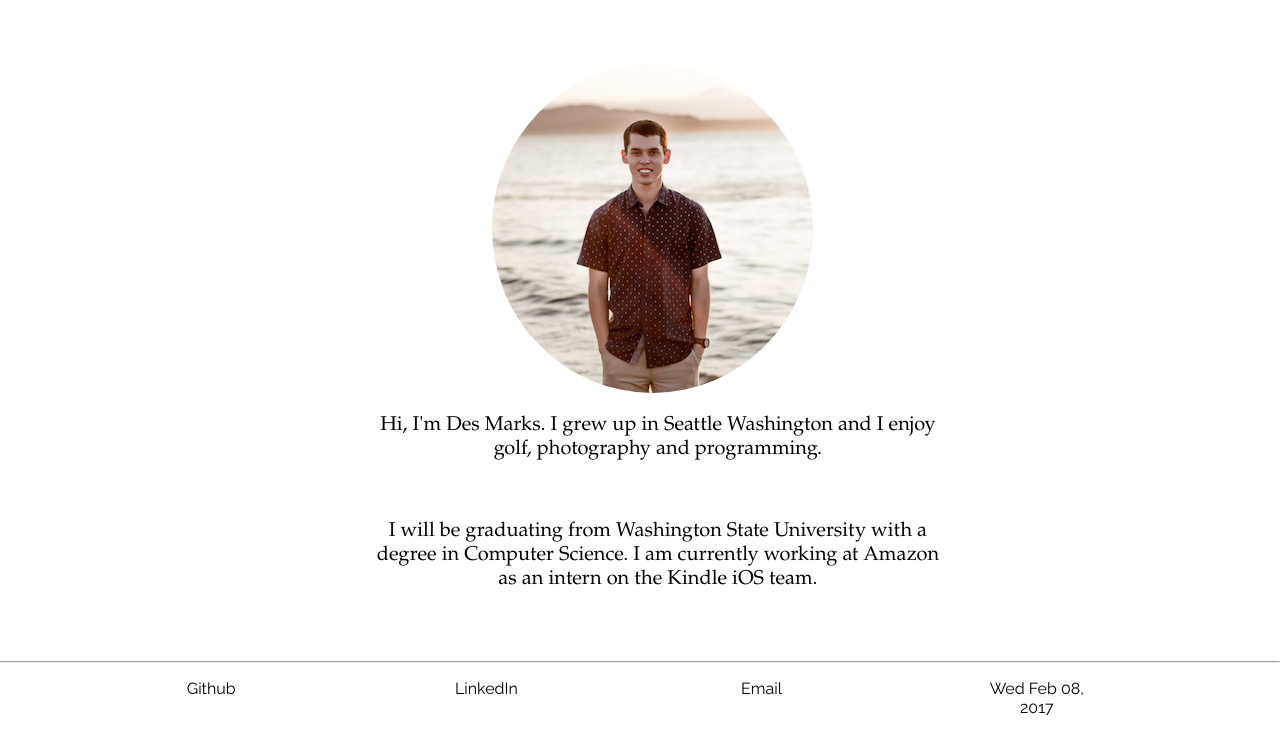
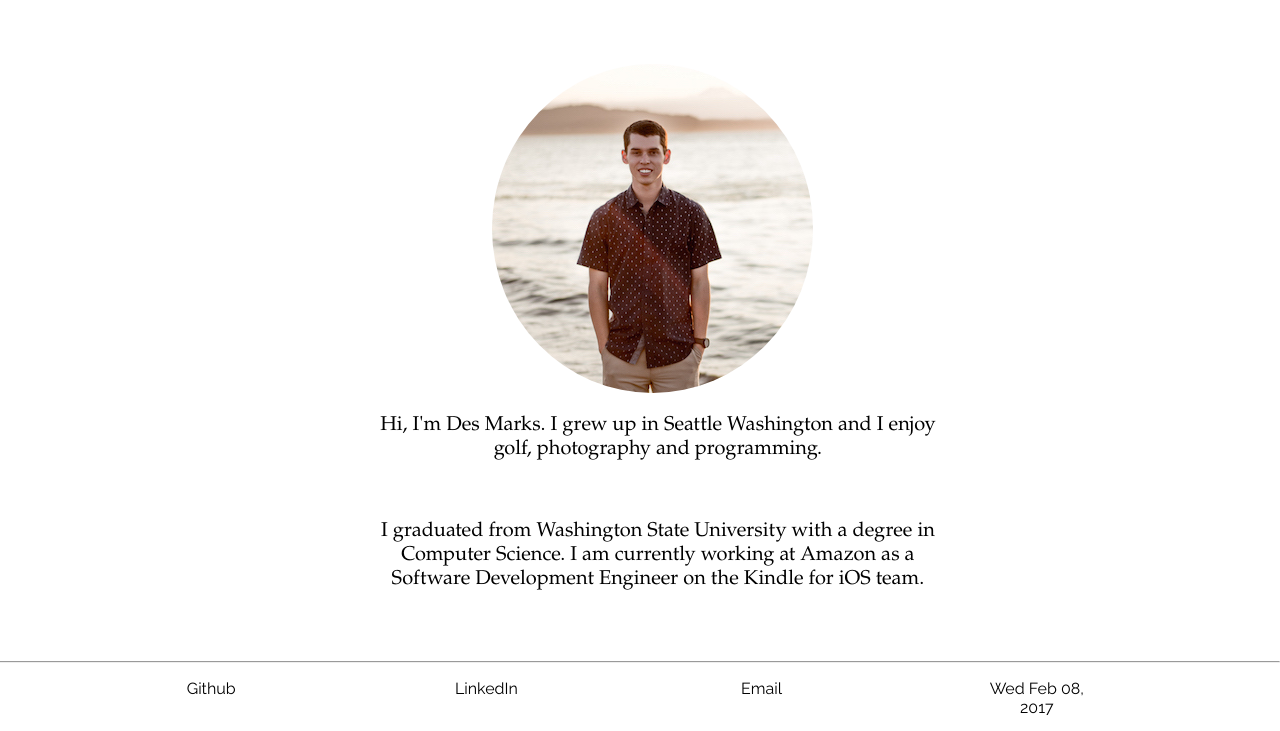
Before and after one commit to nodes11/nodes11.github.io, a plain HTML site: page index.html in a window 1280 px wide. Shown: the part 69-800 px from the top of the page. Drawn offline with Linux system fonts and the light colour scheme.

Commit message:
minor updates

```diff
--- a/index.html
+++ b/index.html
@@ -32,7 +32,7 @@
 
       <p class="center-font">      Hi, I'm Des Marks. I grew up in Seattle Washington and I enjoy golf, photography and programming.</p>
       <br>
-      <p class="center-font">I will be graduating from Washington State University with a degree in Computer Science. I am currently working at Amazon as an intern on the Kindle iOS team.</div>
+      <p class="center-font">I graduated from Washington State University with a degree in Computer Science. I am currently working at Amazon as a Software Development Engineer on the Kindle for iOS team.</div>
 
   </div>
   <br>
```
Also changed, not shown: 1 other file.
